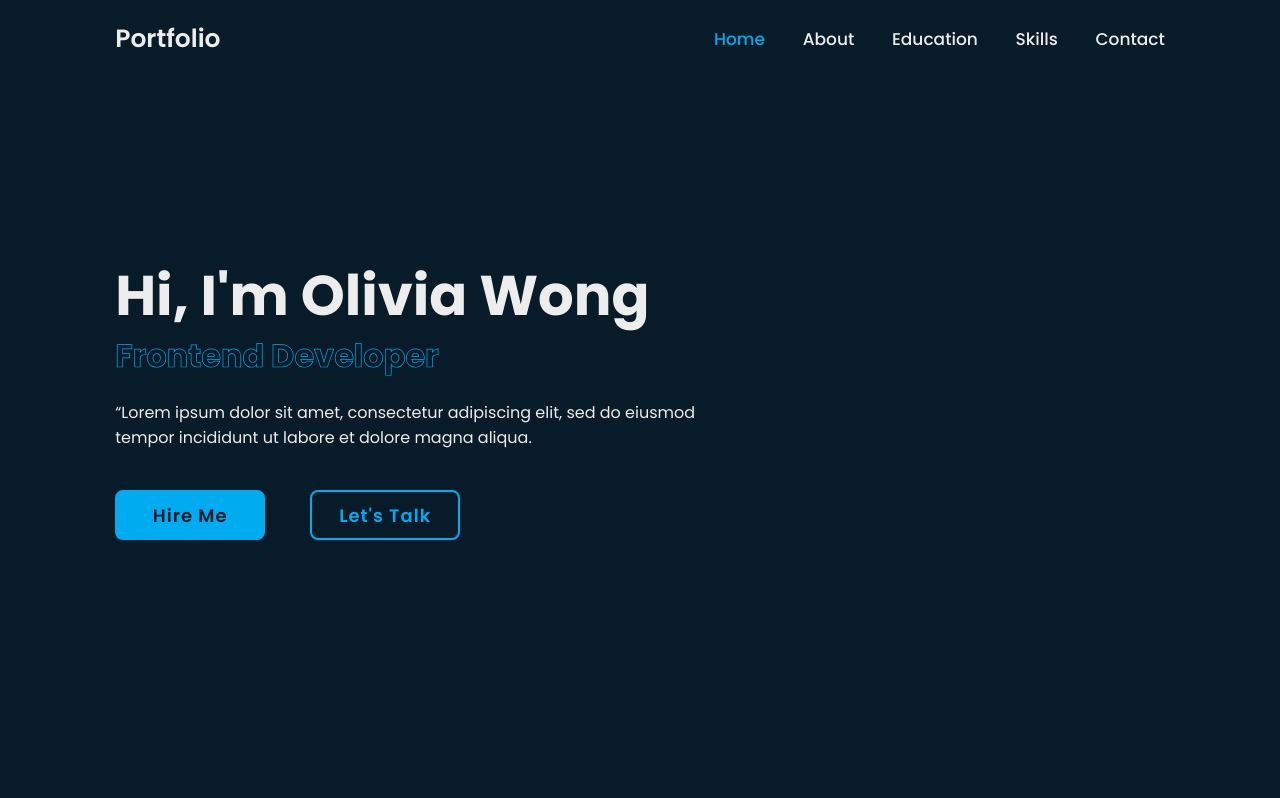
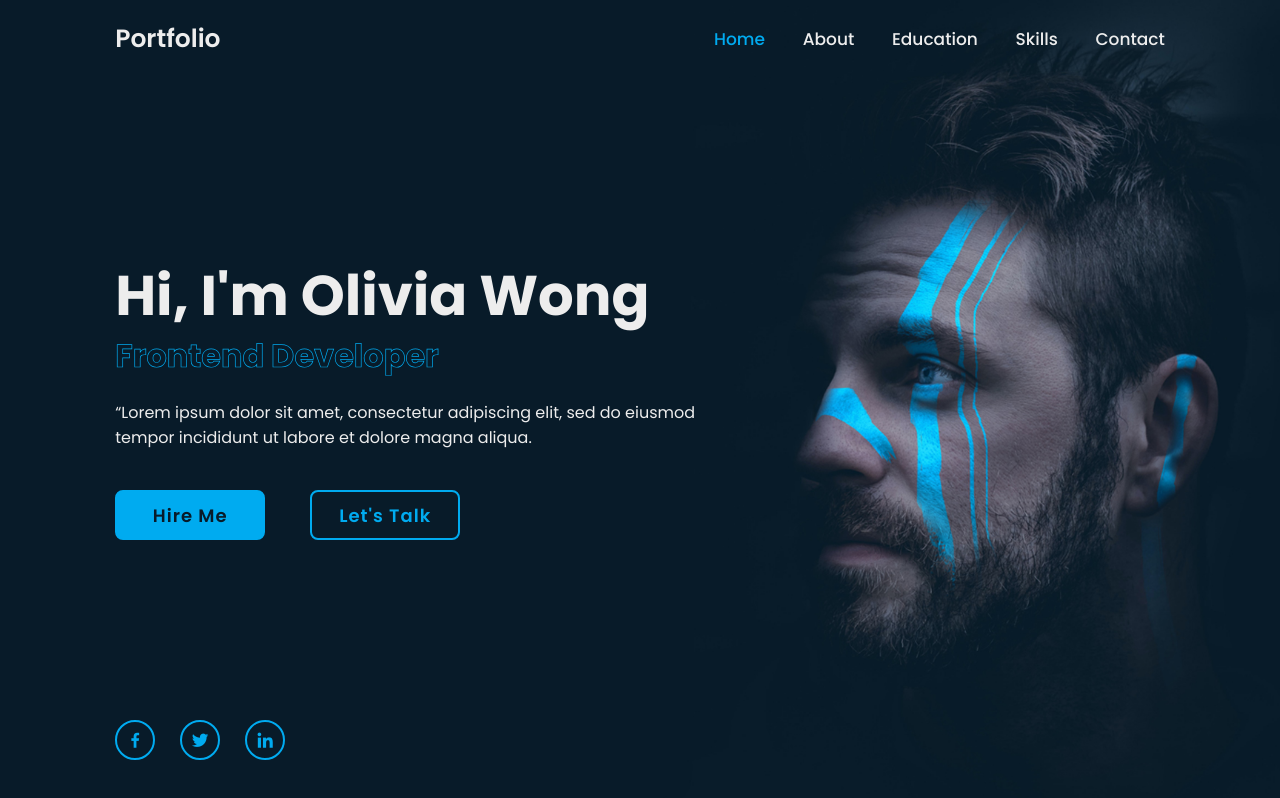
Before and after one commit to wongki777/my-profile, a plain HTML site: page index.html in a window 1280 px wide. Drawn offline with nearby package versions, Linux system fonts and the light colour scheme.

Commit message:
done homepage, done adding image, done adding icons

```diff
--- a/css/style.css
+++ b/css/style.css
@@ -76,6 +76,9 @@ section {
     display: flex;
     align-items: center;
     padding: 0 9%;
+    background: url('../images/home.jpg') no-repeat;
+    background-size: cover;
+    background-position: center;
 }
 
 .home-content{
@@ -165,3 +168,63 @@ section {
 .btn-box .btn:hover::before {
     width: 100%;
 }
+
+.home-sci {
+    position: absolute;
+    bottom: 4rem;
+    width: 170px;
+    display: flex;
+    justify-content: space-between;
+}
+
+.home-sci a {
+    position: relative;
+    display: inline-flex;
+    justify-content: center;
+    align-items: center;
+    width: 40px;
+    height: 40px;
+    background: transparent;
+    border: .2rem solid var(--main-color);
+    border-radius: 50%;
+    font-size: 20px;
+    color: var(--main-color);
+    z-index: 1;
+    overflow: hidden;
+}
+
+
+.home-sci a:hover {
+    color: var(--bg-color);
+}
+
+.home-sci a::before {
+    content: '';
+    position: absolute;
+    top: 0;
+    left: 0;
+    width: 0;
+    height: 100%;
+    background: var(--main-color);
+    z-index: -1;
+    transition: .5s;
+}
+
+.home-sci a:hover::before {
+    width: 100%;
+}
+
+.home-imgHover {
+    position: absolute;
+    top: 0;
+    right: 0;
+    width: 45%;
+    height: 100%;
+    background: transparent;
+    transition: 3s;
+}
+
+.home-imgHover:hover {
+    background: var(--bg-color);
+    opacity: .8;
+}
--- a/index.html
+++ b/index.html
@@ -44,6 +44,14 @@
                 <a href="#" class="btn">Let's Talk</a>
             </div>
         </div>
+
+        <div class="home-sci">
+            <a href="#"><i class='bx bxl-facebook'></i></a>
+            <a href="#"><i class='bx bxl-twitter'></i></a>
+            <a href="#"><i class='bx bxl-linkedin'></i></a>
+        </div>
+
+        <div class="home-imgHover"></div>
     </section>
 
     <!-- about section design -->
```
